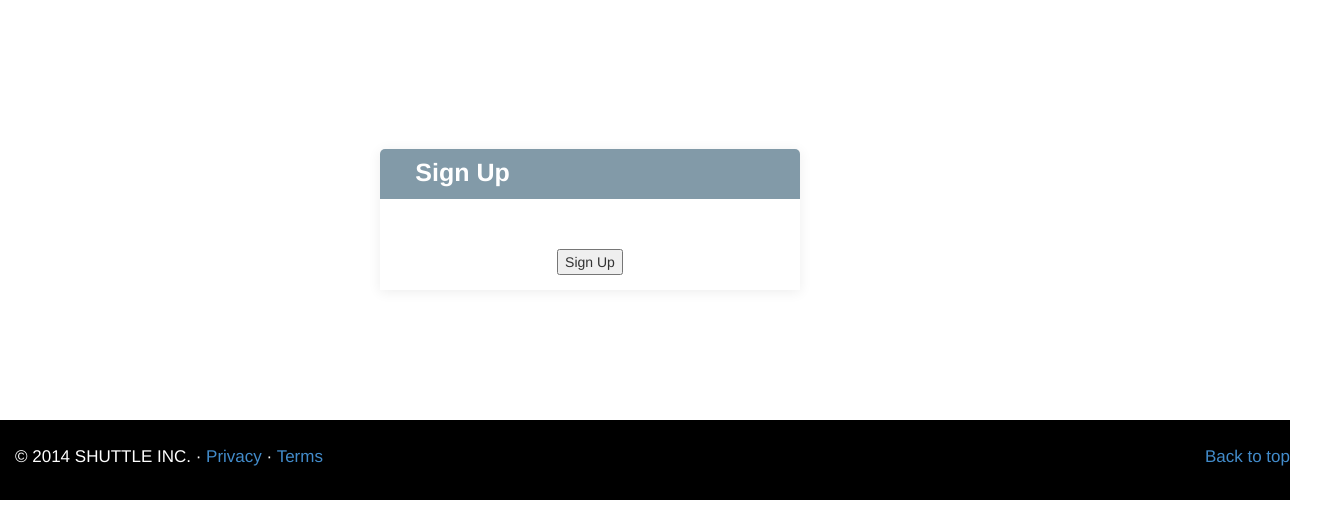
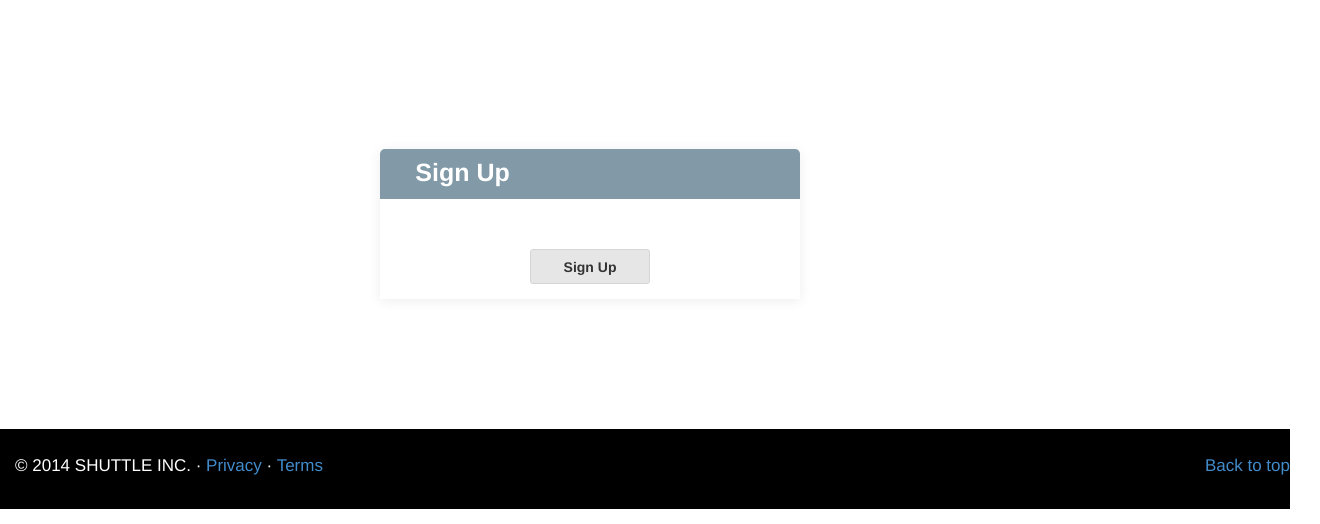
Before and after one commit to aakash-cr7/shareAcar, a Django app: page /signup in a window 1320 px wide. Shown: the part 51-575 px from the top of the page. Run offline with Django 3.2, Linux system fonts and the light colour scheme; parts of the project's set-up code (start-up, migrations or seed data) failed here and were passed over; some libraries are stand-ins or nearby versions.

Commit message:
styling of button

```diff
--- a/static/static/adduser.css
+++ b/static/static/adduser.css
@@ -16,6 +16,22 @@ body {
 	border-radius: 5px 5px 0 0;
 
 }
+
+.submit {
+	width: 120px;
+	height: 35px;
+	border: 1px solid #d5d5d5;
+	border-radius: 3px;
+	background-color: #E6E6E6;
+	font-weight: bold;
+}
+
+.submit:hover {
+	background-color: #CCCCCC;
+
+}
+
+
 h1 {
 	margin-left: -255px;
 	font-weight: bold;
```
